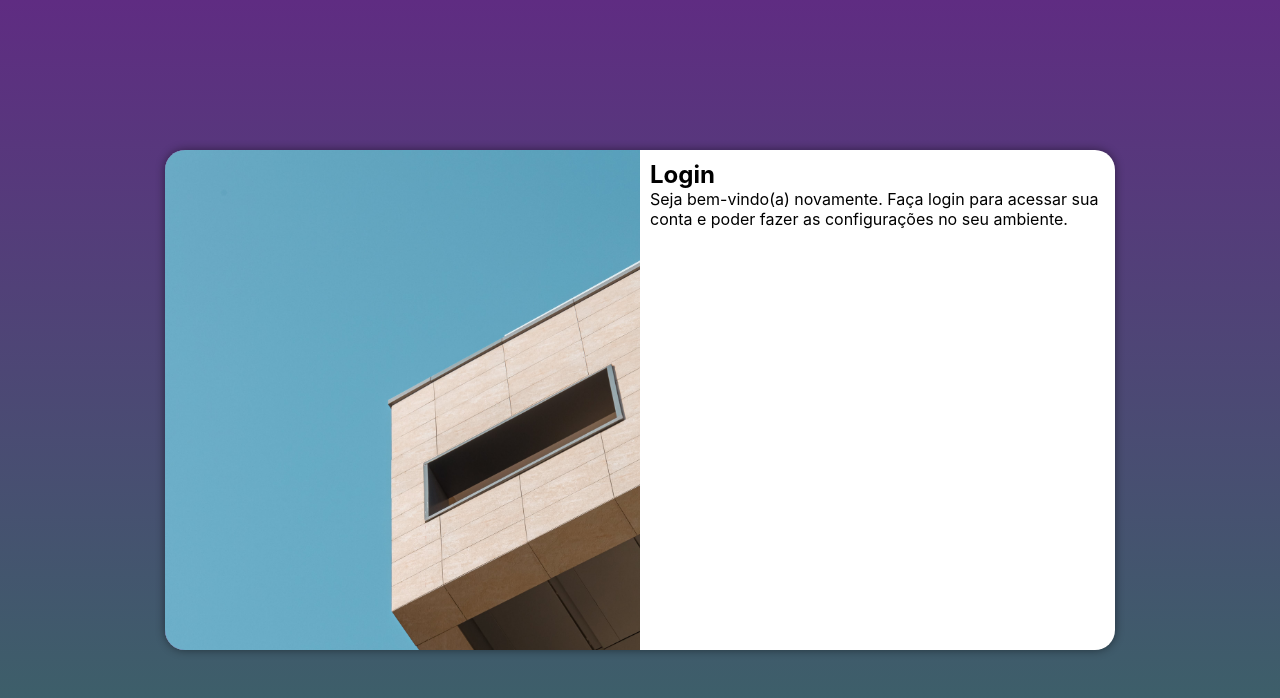
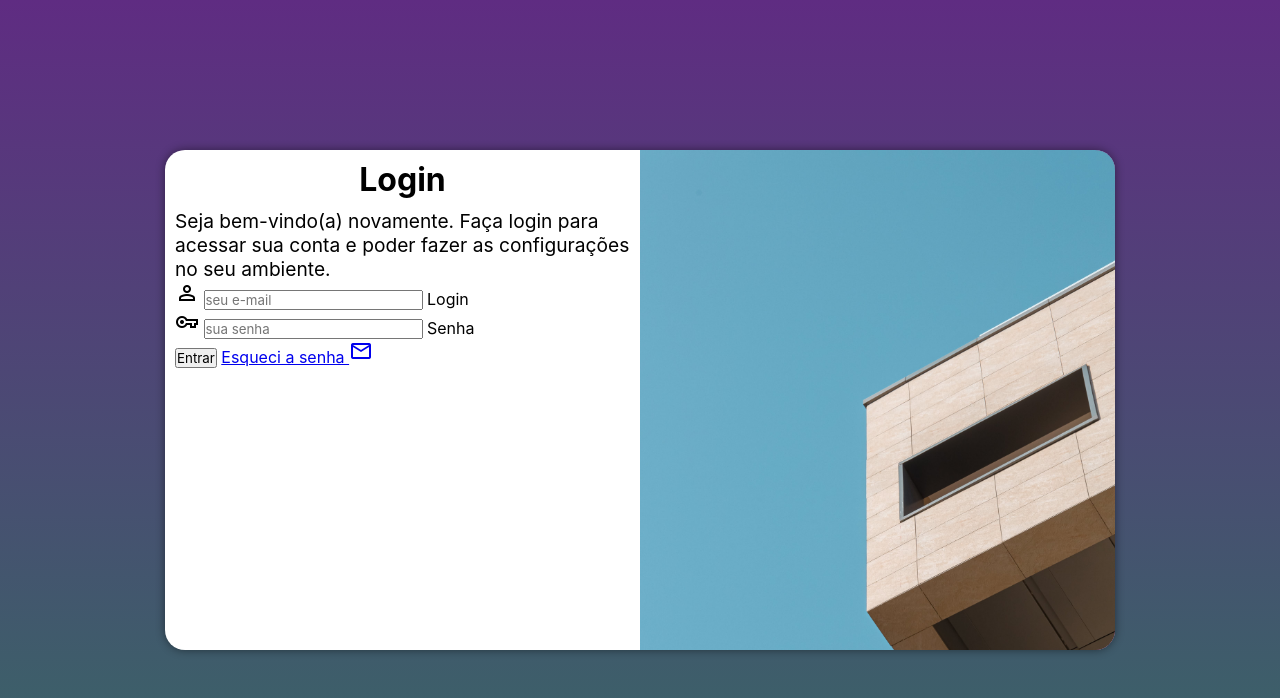
Before and after one commit to SamuelJacobsenB/projeto-login, a plain HTML site: page index.html in a window 1280 px wide. Drawn offline with nearby package versions, Linux system fonts and the light colour scheme.

Commit message:
Criei o Formulário

```diff
--- a/estilos/media-queries.css
+++ b/estilos/media-queries.css
@@ -37,14 +37,22 @@
     }
 
     section#login > div#imagem {
-        float: left;
+        float: right;
         width: 50%;
         height: 100%;
     }
 
     section#login > div#formulario {
-        float: right;
+        float: left;
         width: 50%;
     }
 
+    div#formulario > h1 {
+        font-size: 2em;
+    }
+
+    div#formulario > p {
+        font-size: 1.2em;
+    }
+
 }
--- a/estilos/style.css
+++ b/estilos/style.css
@@ -54,3 +54,12 @@ section#login > div#formulario {
     display: block;
     padding: 10px;
 }
+
+div#formulario > h1 {
+    text-align: center;
+    margin-bottom: 10px;
+}
+
+div#formulario > p {
+    font-size: 0.8em;
+}
--- a/index.html
+++ b/index.html
@@ -3,6 +3,7 @@
 <head>
     <meta charset="UTF-8">
     <meta name="viewport" content="width=device-width, initial-scale=1.0">
+    <link href="https://fonts.googleapis.com/css2?family=Material+Symbols+Outlined:wght@100" rel="stylesheet" />
     <link rel="stylesheet" href="estilos/style.css">
     <link rel="stylesheet" href="estilos/media-queries.css">
     <title>Login</title>
@@ -18,8 +19,21 @@
                 <p>
                     Seja bem-vindo(a) novamente. Faça login para acessar sua conta e poder fazer as configurações no seu ambiente.
                 </p>
-                <form action="login.php" method="post">
-
+                <form action="login.php" method="post" autocomplete="on">
+                    <div class="campo">
+                        <span class="material-symbols-outlined">person</span>
+                        <input type="email" name="login" id="ilogin" placeholder="seu e-mail" autocomplete="email" required maxlength="40">
+                        <label for="ilogin">Login</label>
+                    </div>
+                    <div class="campo">
+                        <span class="material-symbols-outlined">vpn_key</span>
+                        <input type="password" name="senha" id="isenha" placeholder="sua senha" autocomplete="current-password" required minlength="8" maxlength="20">
+                        <label for="isenha">Senha</label>
+                    </div>
+                    <input type="submit" value="Entrar">
+                    <a href="esqueci.html">
+                        Esqueci a senha <span class="material-symbols-outlined">mail</span>
+                    </a>
                 </form>
             </div>
         </section>
```
